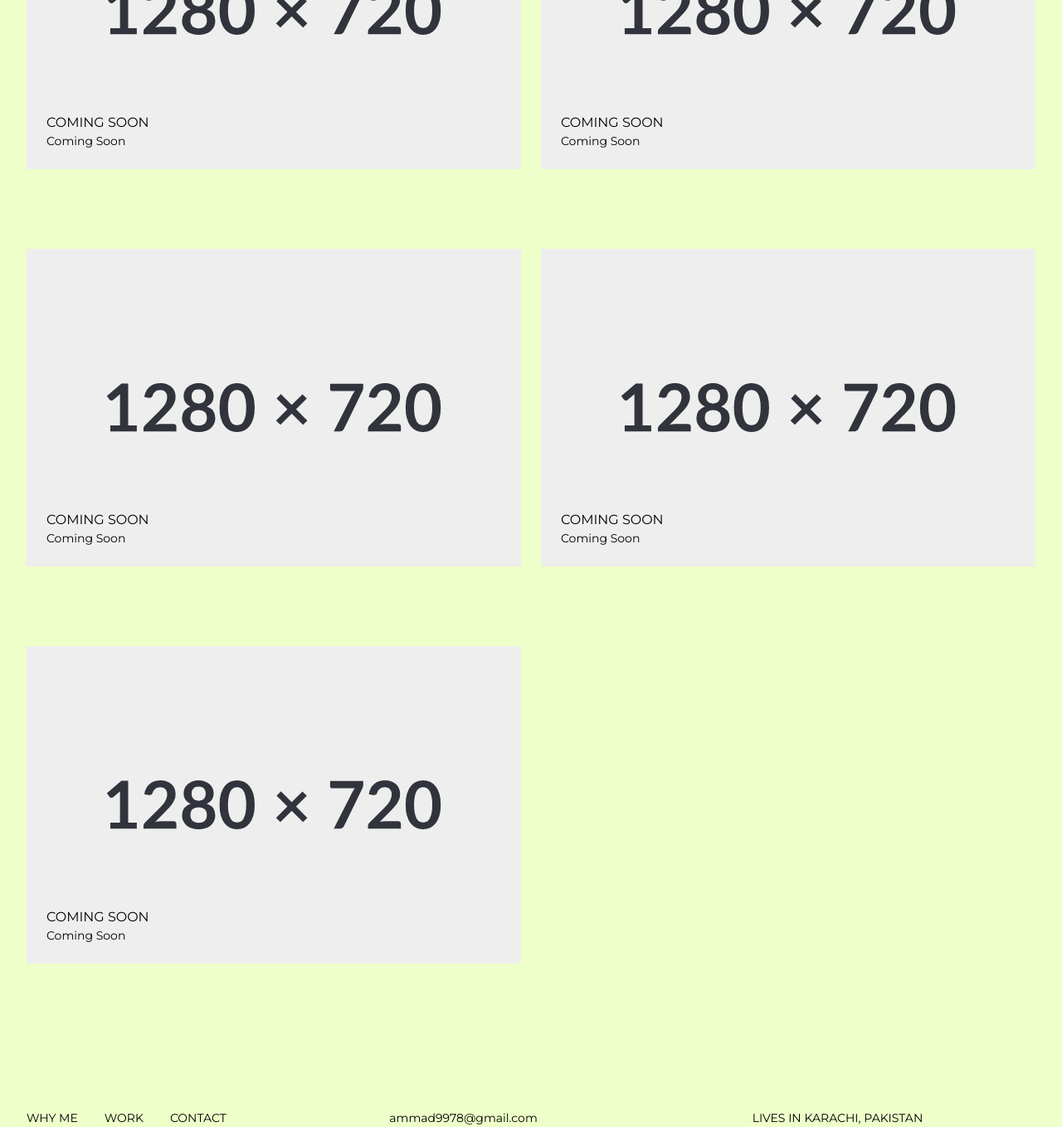
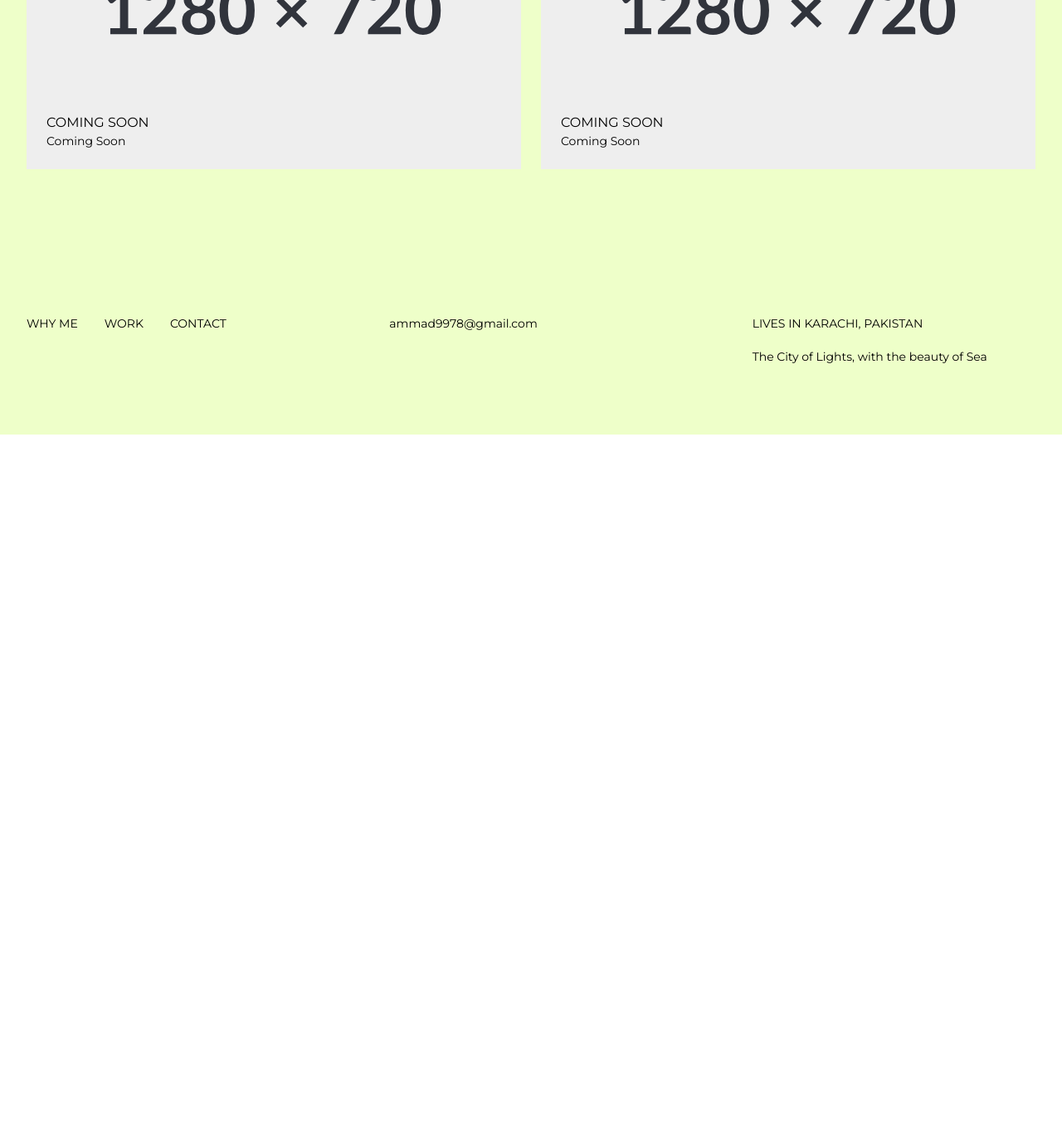
Before and after one commit to lazy-myst/portfolio, a Next.js app: page /work in a window 1280 px wide. Shown: the part 859-2218 px from the top of the page at 83% size. After the commit the page ends 1383 px from the top, so only its background shows below. Built offline with nearby package versions, Linux system fonts and the light colour scheme.

Commit message:
New Changes

```diff
--- a/src/app/components/HomePage/ProjectsSection.js
+++ b/src/app/components/HomePage/ProjectsSection.js
@@ -74,7 +74,7 @@ const ProjectsSection = () => {
                                     whileInView={{ opacity: 1 }}
                                     viewport={{ once: true }}
                                     transition={{ duration: 0.8, delay: .5 }}>
-                                    Coming Soon
+                                    Hedge Play
                                 </m.h5>
                                 <m.h6 className="text-xs xl:text-sm text-black"
                                     initial={{ opacity: 0 }}
@@ -109,7 +109,7 @@ const ProjectsSection = () => {
                                     whileInView={{ opacity: 1 }}
                                     viewport={{ once: true }}
                                     transition={{ duration: 0.8, delay: .5 }}>
-                                    Coming Soon
+                                    E-Store
                                 </m.h5>
                                 <m.h6
                                     className="text-xs xl:text-sm text-black"
@@ -144,14 +144,14 @@ const ProjectsSection = () => {
                                     whileInView={{ opacity: 1 }}
                                     viewport={{ once: true }}
                                     transition={{ duration: 0.8, delay: .5 }}>
-                                    Coming Soon
+                                    Cyltrax
                                 </m.h5>
                                 <m.h6 className="text-xs xl:text-sm text-black"
                                     initial={{ opacity: 0 }}
                                     whileInView={{ opacity: 1 }}
                                     viewport={{ once: true }}
                                     transition={{ duration: 0.8, delay: .5 }}>
-                                    Coming Soon
+                                    Software to keep track of Sales n Purchase and LPG System... etc.
                                 </m.h6>
                             </div>
                         </Link>
--- a/src/app/components/HomePage/WhyMeSection.js
+++ b/src/app/components/HomePage/WhyMeSection.js
@@ -17,7 +17,7 @@ const Section = () => {
                     transition={{ duration: 0.5 }}
                     className="whitespace-pre-line">
                     Javascript Developer Based in Karachi, Pakistan,
-                    with desire of learning and building Web & Mobile applications
+                    with experience of &lt;1 year developing Web & Mobile applications
                     through teamwork and communication.
                 </m.div>
             </h3>
--- a/src/app/components/WorkPage/ProjectsSection.js
+++ b/src/app/components/WorkPage/ProjectsSection.js
@@ -79,114 +79,6 @@ const ProjectsSection = () => {
                     </m.h6>
                 </div>
             </Link>
-            <Link
-                href='#'
-                className="block relative">
-                <m.div
-                    className="aspect-w-14 aspect-h-9"
-                    initial={{ filter: 'blur(10px)' }}
-                    whileInView={{ filter: 'blur(0px)' }}
-                    viewport={{ once: true, margin: '0px 0px -400px 0px' }}
-                    transition={{ duration: 0.5, delay: .3 }}>
-                    <div className="overflow-hidden">
-                        <Image
-                            src="/31343E.svg"
-                            height={1280}
-                            width={720}
-                            className="object-cover w-full h-full hover:scale-105 transition duration-700" />
-                    </div>
-                </m.div>
-                <div className="absolute bottom-3 md:bottom-6 left-3 md:left-6 ">
-                    <m.h5
-                        initial={{ opacity: 0 }}
-                        whileInView={{ opacity: 1 }}
-                        viewport={{ once: true, margin: '0px 0px -300px 0px' }}
-                        transition={{ duration: 0.5, delay: .5 }}
-                        className="text-base uppercase">
-                        Coming Soon
-                    </m.h5>
-                    <m.h6
-                        initial={{ opacity: 0 }}
-                        whileInView={{ opacity: 1 }}
-                        viewport={{ once: true, margin: '0px 0px -300px 0px' }}
-                        transition={{ duration: 0.5, delay: .5 }}
-                        className="text-sm">
-                        Coming Soon
-                    </m.h6>
-                </div>
-            </Link>
-            <Link
-                href='#'
-                className="block relative">
-                <m.div
-                    initial={{ filter: 'blur(10px)' }}
-                    whileInView={{ filter: 'blur(0px)' }}
-                    viewport={{ once: true, margin: '0px 0px -400px 0px' }}
-                    transition={{ duration: 0.5, delay: .3 }}
-                    className="aspect-w-14 aspect-h-9">
-                    <div className="overflow-hidden">
-                        <Image
-                            src="/31343E.svg"
-                            height={1280}
-                            width={720}
-                            className="object-cover w-full h-full hover:scale-105 transition duration-700" />
-                    </div>
-                </m.div>
-                <div className="absolute bottom-3 md:bottom-6 left-3 md:left-6 ">
-                    <m.h5
-                        initial={{ opacity: 0 }}
-                        whileInView={{ opacity: 1 }}
-                        viewport={{ once: true, margin: '0px 0px -300px 0px' }}
-                        transition={{ duration: 0.5, delay: .5 }}
-                        className="text-base uppercase">
-                        Coming Soon
-                    </m.h5>
-                    <m.h6
-                        initial={{ opacity: 0 }}
-                        whileInView={{ opacity: 1 }}
-                        viewport={{ once: true, margin: '0px 0px -300px 0px' }}
-                        transition={{ duration: 0.5, delay: .5 }}
-                        className="text-sm">
-                        Coming Soon
-                    </m.h6>
-                </div>
-            </Link>
-            <Link
-                href='#'
-                className="block relative">
-                <m.div
-                    initial={{ filter: 'blur(10px)' }}
-                    whileInView={{ filter: 'blur(0px)' }}
-                    viewport={{ once: true, margin: '0px 0px -400px 0px' }}
-                    transition={{ duration: 0.5, delay: .3 }}
-                    className="aspect-w-14 aspect-h-9">
-                    <div className="overflow-hidden">
-                        <Image
-                            src="/31343E.svg"
-                            height={1280}
-                            width={720}
-                            className="object-cover w-full h-full hover:scale-105 transition duration-700" />
-                    </div>
-                </m.div>
-                <div className="absolute bottom-3 md:bottom-6 left-3 md:left-6 ">
-                    <m.h5
-                        initial={{ opacity: 0 }}
-                        whileInView={{ opacity: 1 }}
-                        viewport={{ once: true, margin: '0px 0px -300px 0px' }}
-                        transition={{ duration: 0.5, delay: .5 }}
-                        className="text-base uppercase">
-                        Coming Soon
-                    </m.h5>
-                    <m.h6
-                        initial={{ opacity: 0 }}
-                        whileInView={{ opacity: 1 }}
-                        viewport={{ once: true, margin: '0px 0px -300px 0px' }}
-                        transition={{ duration: 0.5, delay: .5 }}
-                        className="text-sm">
-                        Coming Soon
-                    </m.h6>
-                </div>
-            </Link>
         </div>
     )
 }
```
Also changed, not shown: src/app/components/HomePage/WorkedForSection.js (+6 -119 lines), 1 other file (tests, documents, lock files or other folders).
